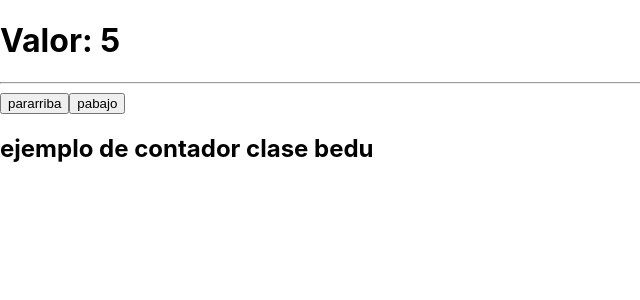
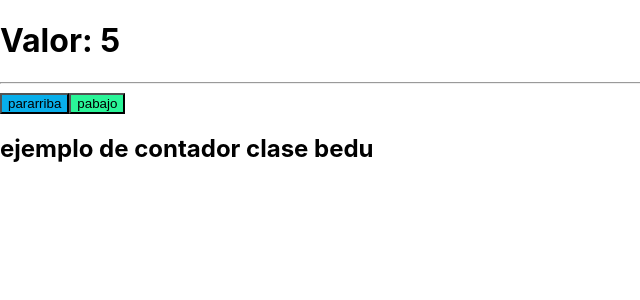
Before and after one commit to katalinai/react-contador, a React (Create React App) app: page / in a window 1280 px wide. Shown: the top 300 px of the page, without its empty margins (0-640 px from the left). Built offline with nearby package versions, Linux system fonts and the light colour scheme.

Commit message:
agregar color al componente boton

```diff
--- a/src/App.js
+++ b/src/App.js
@@ -31,8 +31,8 @@ export default class App extends Component {
         <h1>Valor: {count} </h1>
 
         <hr></hr>
-        <KataButton tituloBoton={"pararriba"} accionBoton={this.incrementarContador}></KataButton>
-        <KataButton tituloBoton={"pabajo"} accionBoton={this.disminuirContador}></KataButton>
+        <KataButton tituloBoton={"pararriba"} accionBoton={this.incrementarContador} colorBoton={"#08AEEA"}></KataButton>
+        <KataButton tituloBoton={"pabajo"} accionBoton={this.disminuirContador} colorBoton={"#2AF598"}></KataButton>
 
 
       </div>
--- a/src/Button.js
+++ b/src/Button.js
@@ -3,10 +3,10 @@ import React, { Component } from 'react'
 export default class KataButton extends Component{
 
     render() {
-        let {tituloBoton, accionBoton} = this.props;
+        let {tituloBoton, accionBoton, colorBoton} = this.props;
 
         return (
-            <button onClick={accionBoton}>{tituloBoton}</button>
+            <button onClick={accionBoton} style={{backgroundColor: colorBoton }}>{tituloBoton}</button>
         )
     }
 
```
